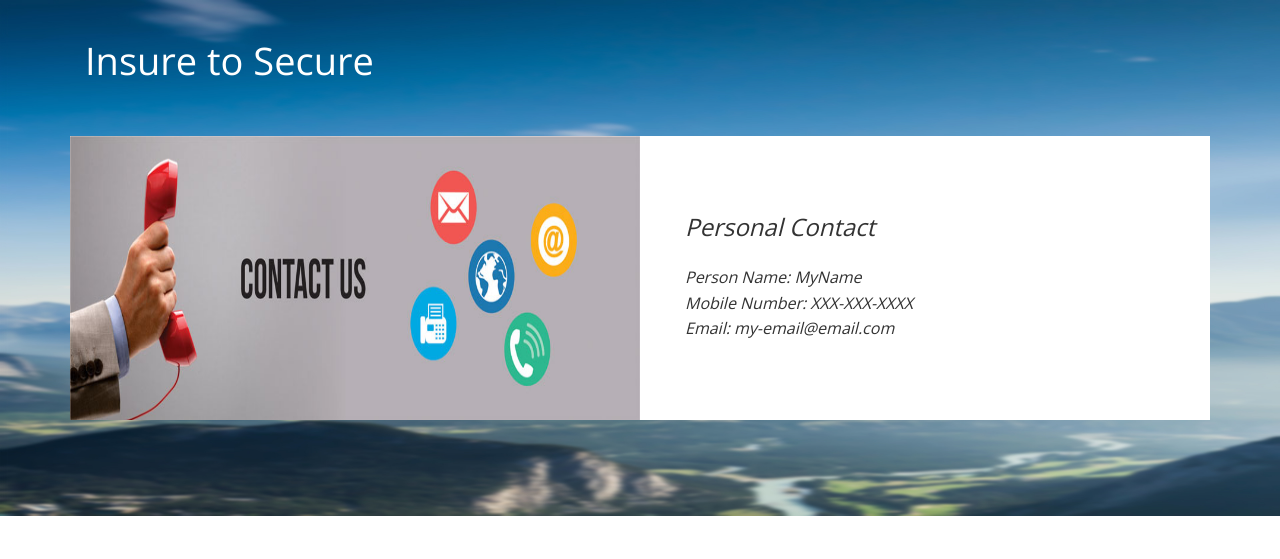
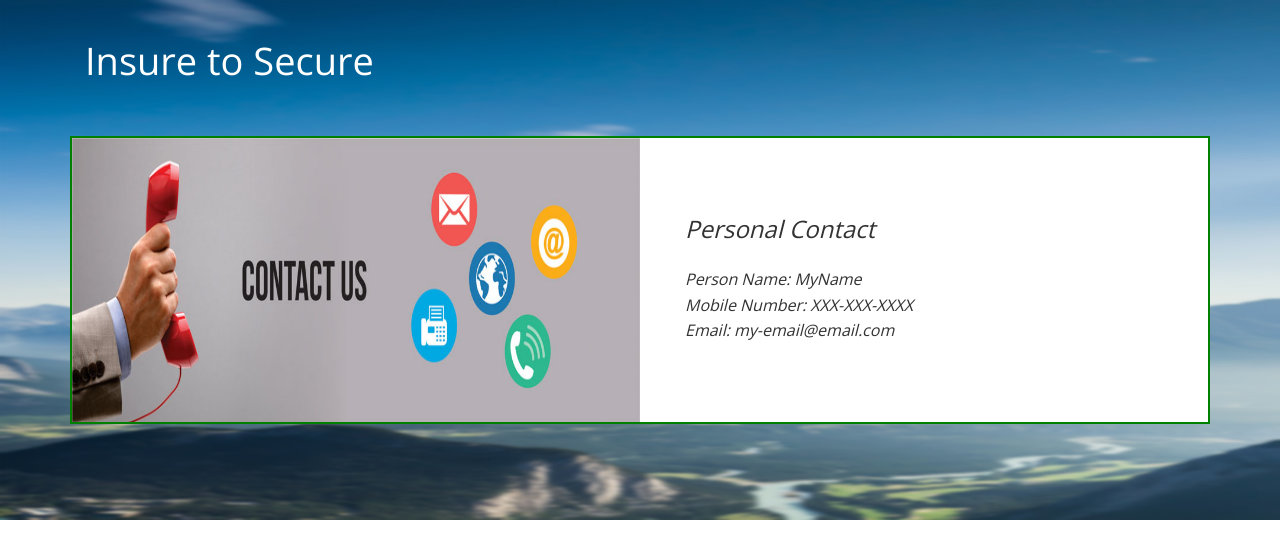
Before and after one commit to karthik018/star-insurance-project, a Flask app: page / in a window 1280 px wide. Shown: the top 559 px of the page. Run offline with Flask 2, Linux system fonts and the light colour scheme; data that the repository does not hold is empty; some libraries are stand-ins or nearby versions.

Commit message:
added border to contact info

```diff
--- a/templates/index.html
+++ b/templates/index.html
@@ -49,7 +49,7 @@
             {% endif %}
         {% endfor %}
 
-<footer class="col-md-12 content" id="externals">
+<footer class="col-md-12 content" id="externals" style="border: 2px solid green">
  <div class="col-lg-6 col-md-6 last">
    <img src="{{ url_for('static', filename='images/contact-us.jpg') }}" alt="Image" class="tm-image">
 </div>
```
